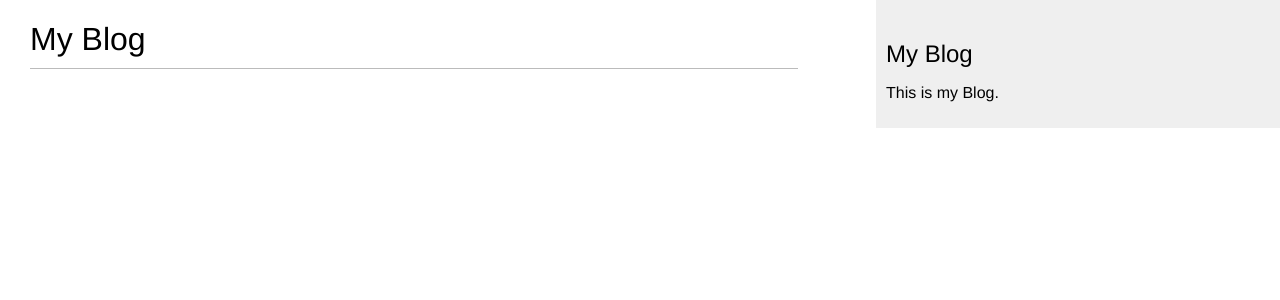
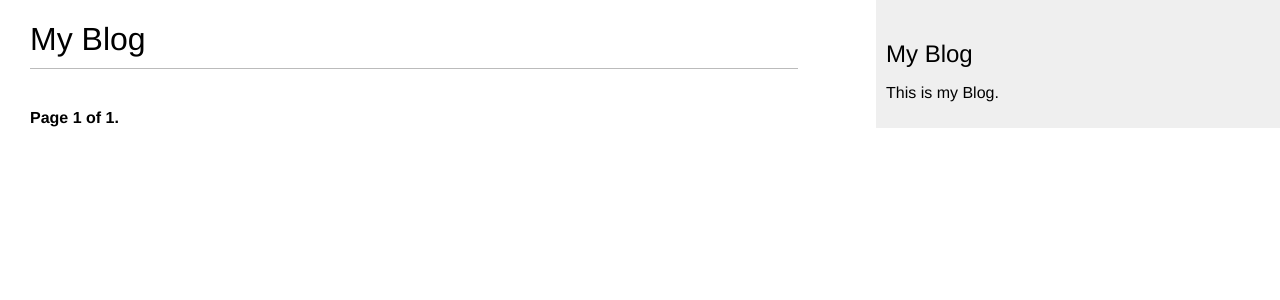
Before and after one commit to HanZawNyein/django4-blogapplication, a Django app: page /blog/ in a window 1280 px wide. Shown: the top 300 px of the page. Run offline with Django 4.2, Linux system fonts and the light colour scheme; data that the repository does not hold is empty.

Commit message:
add pagination views

```diff
--- a/blog/models.py
+++ b/blog/models.py
@@ -1,7 +1,7 @@
 from django.db import models
 from django.utils import timezone
 from django.contrib.auth.models import User
-
+from django.urls import reverse
 # Create your models here.
 
 
@@ -17,7 +17,7 @@ class Post(models.Model):
         PUBLISHED = 'PB', 'Published'
 
     title = models.CharField(max_length=250)
-    slug = models.SlugField(max_length=250)
+    slug = models.SlugField(max_length=250,unique_for_date='publish')
     author = models.ForeignKey(
         User, on_delete=models.CASCADE, related_name='blog_posts')
     body = models.TextField()
@@ -38,3 +38,6 @@ class Post(models.Model):
 
     def __str__(self):
         return self.title
+
+    def get_absolute_url(self):
+        return reverse("blog:post_detail", args=[self.publish.year,self.publish.month,self.publish.day,self.slug])
--- a/blog/templates/blog/post/list.html
+++ b/blog/templates/blog/post/list.html
@@ -4,9 +4,10 @@
     <h1>My Blog</h1>
     {% for post in posts %}
         <h2>
-            <a href="{% url 'blog:post_detail' post.id %}">{{post.title}}</a>
+            <a href="{{post.get_absolute_url}}">{{post.title}}</a>
         </h2>
         <p class="date">Published {{post.publish}} by {{post.author}}</p>
         {{post.body|truncatewords:30|linebreaks}}
     {% endfor %}
+    {% include "pagination.html" with page=posts %}
 {% endblock content %}
--- /dev/null
+++ b/blog/templates/pagination.html
@@ -0,0 +1,13 @@
+<div class="pagination">
+  <span class="step-links">
+    {% if page.has_previous %}
+    <a href="?page={{page.previous_page_number}}">Previous</a>
+    {% endif %}
+    <span class="current">
+      Page {{page.number}} of {{page.paginator.num_pages}}.
+    </span>
+    {% if page.has_next %}
+    <a href="?page={{page.next_page_number}}">Next</a>
+    {% endif %}
+  </span>
+</div>
--- a/blog/urls.py
+++ b/blog/urls.py
@@ -6,5 +6,6 @@ app_name = "blog"
 
 urlpatterns = [
     path('',views.post_list,name="post_list"),
-    path('<int:id>/',views.post_detail,name='post_detail')
+    # path('<int:id>/',views.post_detail,name='post_detail')
+    path('<int:year>/<int:month>/<int:day>/<slug:post>/',views.post_detail,name='post_detail')
 ]
--- a/blog/views.py
+++ b/blog/views.py
@@ -1,17 +1,29 @@
-from django.shortcuts import render,get_object_or_404
+from django.shortcuts import render, get_object_or_404
 from django.http import Http404
+from django.core.paginator import Paginator,EmptyPage,PageNotAnInteger
 # Create your views here.
 from .models import Post
 
 
+
 def post_list(request):
-    posts = Post.published.all()
-    return render(request,'blog/post/list.html',{'posts':posts})
+    post_list = Post.published.all()
+    paginatior = Paginator(post_list,1)
+    page_number = request.GET.get('page',1)
+    try:
+        posts = paginatior.page(page_number)
+    except EmptyPage:
+        posts = paginatior.page(paginatior.num_pages)
+    except PageNotAnInteger:
+        posts = paginatior.page(1)
+    return render(request, 'blog/post/list.html', {'posts': posts})
 
-def post_detail(request,id):
+
+def post_detail(request, year, month, day, post):
     # try:
-        # post = Post.published.get(id=id)
-    post = get_object_or_404(Post,id=id,status=Post.Status.PUBLISHED)
+    # post = Post.published.get(id=id)
+    post = get_object_or_404(Post, status=Post.Status.PUBLISHED,
+                             publish__year=year, publish__month=month, publish__day=day, slug=post)
     # except Post.DoesNotExist:
-        # raise Http404("No Post Found.")
-    return render(request,'blog/post/detail.html',{'post':post})
+    # raise Http404("No Post Found.")
+    return render(request, 'blog/post/detail.html', {'post': post})
```
Also changed, not shown: README.md, blog/migrations/0002_alter_post_slug.py (added).
